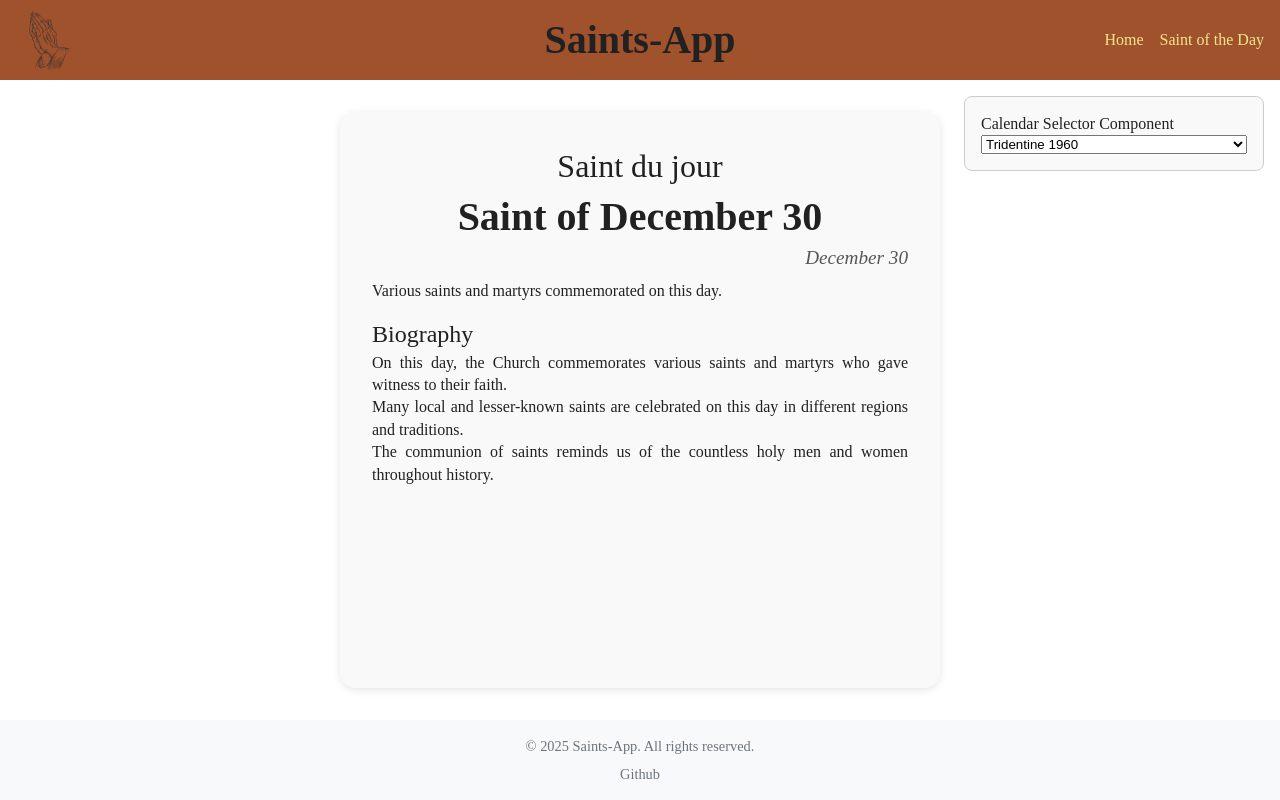
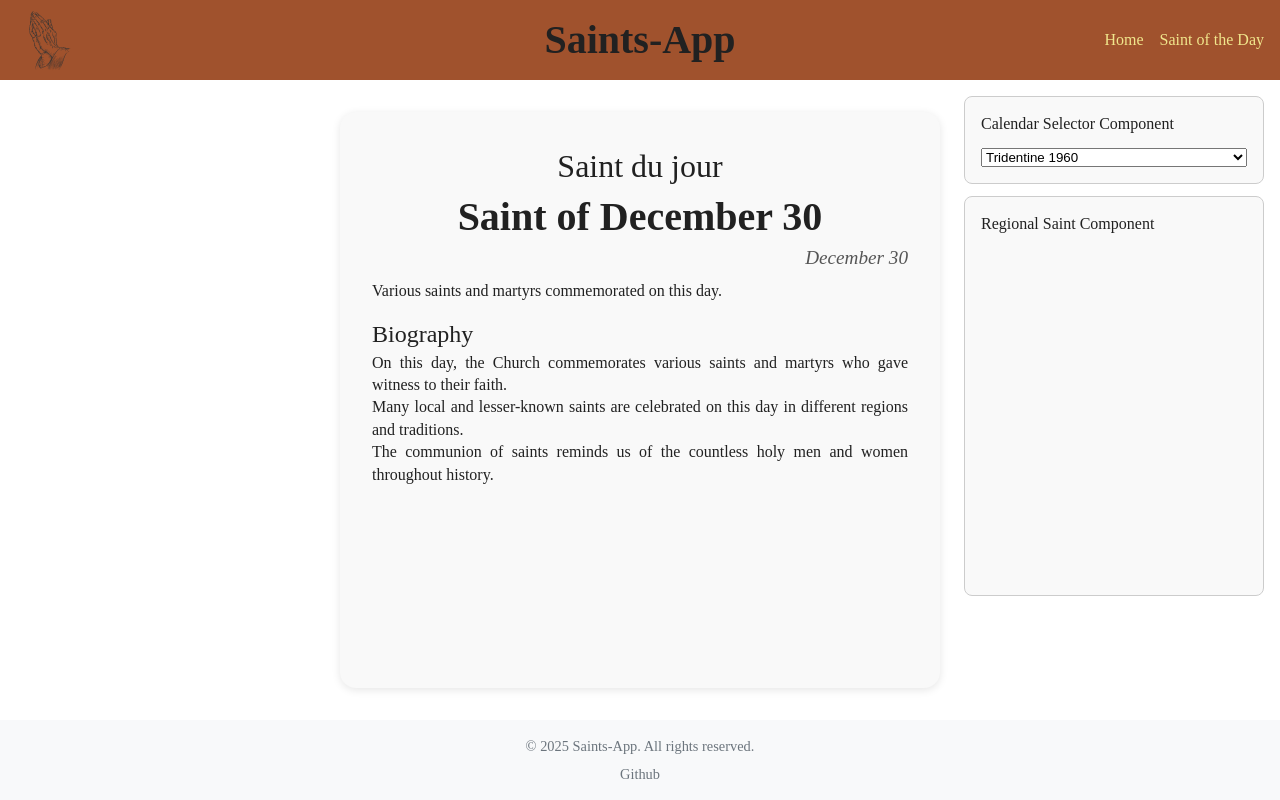
Before and after one commit to cybreuil/saints-app, a React (Vite) app: page /saint-of-the-day in a window 1280 px wide. Built offline with nearby package versions, Linux system fonts and the light colour scheme; a web font is replaced by a local one.

Commit message:
notes & regional saint container added

```diff
--- a/src/components/CalendarSelector/CalendarSelector.css
+++ b/src/components/CalendarSelector/CalendarSelector.css
@@ -4,9 +4,10 @@
 	right: 1rem;
 	display: flex;
 	flex-direction: column;
+	gap: 0.8rem;
 	width: 300px;
 	border: 1px solid #ccc;
 	border-radius: 8px;
-	padding: 16px;
+	padding: 1rem;
 	background-color: #f9f9f9;
 }
--- /dev/null
+++ b/src/components/RegionalSaint/RegionalSaint.css
@@ -0,0 +1,11 @@
+.regional-saint-container {
+	position: fixed;
+	top: calc(var(--header-height) + 1rem + 100px);
+	right: 1rem;
+	height: 400px;
+	background-color: #f9f9f9;
+	border: 1px solid #ccc;
+	border-radius: 8px;
+	padding: 1rem;
+	width: 300px;
+}
--- /dev/null
+++ b/src/components/RegionalSaint/RegionalSaint.tsx
@@ -0,0 +1,9 @@
+import "./RegionalSaint.css";
+
+const RegionalSaint = () => {
+	return (
+		<div className="regional-saint-container">Regional Saint Component</div>
+	);
+};
+
+export { RegionalSaint };
--- a/src/pages/SaintOfTheDay/SaintOfTheDay.tsx
+++ b/src/pages/SaintOfTheDay/SaintOfTheDay.tsx
@@ -2,6 +2,7 @@ import React, { useMemo } from "react";
 import saintsData from "../../data/saints.json";
 import "./SaintOfTheDay.css";
 import { CalendarSelector } from "../../components/CalendarSelector/CalendarSelector";
+import { RegionalSaint } from "../../components/RegionalSaint/RegionalSaint";
 import { useCalendar } from "../../hooks/useCalendar";
 
 const getTodayKey = () => {
@@ -33,6 +34,7 @@ const SaintOfTheDay: React.FC = () => {
 	return (
 		<div className="saint-of-the-day-container">
 			<CalendarSelector />
+			<RegionalSaint />
 			<h2>Saint du jour</h2>
 			<h1>{saint.name}</h1>
 			<p className="feast-day">{saint.feastDay}</p>
```
Also changed, not shown: 1 other file (tests, documents, lock files or other folders).
